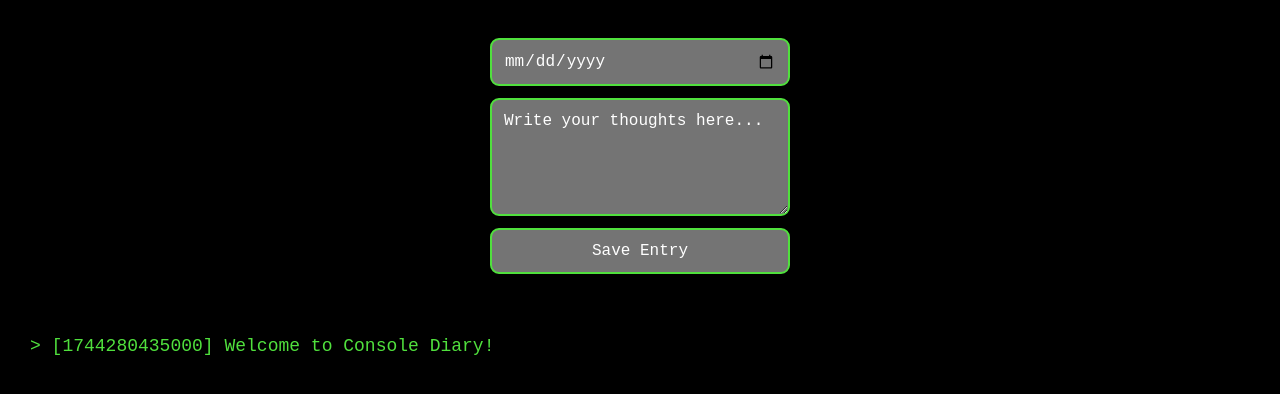
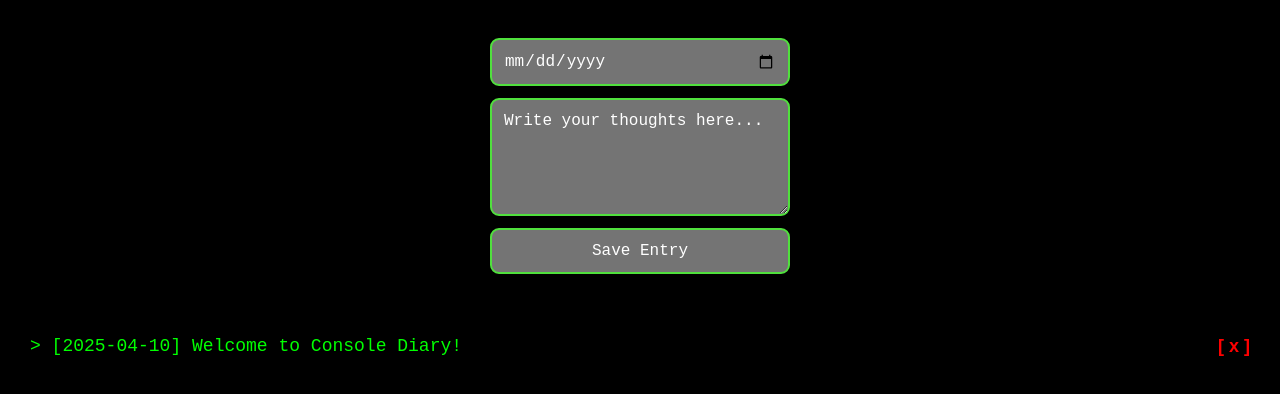
Before and after one commit to Vanshdeveloper/console-diary, a plain HTML site: page index.html in a window 1280 px wide. Shown: the part 82-476 px from the top of the page. Drawn offline with Linux system fonts and the light colour scheme.

Commit message:
Add files via upload

```diff
--- a/script.js
+++ b/script.js
@@ -1,7 +1,7 @@
 window.addEventListener('DOMContentLoaded', () => {
     const entries = JSON.parse(localStorage.getItem("consoleEntries")) || [];
-    entries.forEach(entry => addToConsole(entry.date, entry.text));
-})
+    entries.forEach(entry => addToConsole(entry));
+});
 
 document.getElementById('saveEntryBtn').addEventListener('click', () => {
     const date = document.getElementById('date').value;
@@ -9,21 +9,68 @@ document.getElementById('saveEntryBtn').addEventListener('click', () => {
     const output = document.getElementById('output');
 
     if (date && text) {
-        addToConsole(date, text);
+        const id = Date.now();
+        const entry = { id, date, text };
 
         const entries = JSON.parse(localStorage.getItem("consoleEntries")) || [];
-        entries.push({ date, text });
+        entries.push(entry);
         localStorage.setItem("consoleEntries", JSON.stringify(entries));
 
+        addToConsole(entry);
         document.getElementById('text').value = "";
     }
 });
 
-function addToConsole(date, text) {
+function addToConsole(entry, color, showDelete = true) {
     const display = document.getElementById('output');
-    const entry = document.createElement('p');
-    entry.innerText = `> [${date}] ${text}`;
-    display.appendChild(entry);
+
+    const entryP = document.createElement('p');
+    entryP.dataset.id = entry.id;
+    entryP.style.display = "flex";
+    entryP.style.justifyContent = "space-between";
+    entryP.style.alignItems = "flex-start";
+    entryP.style.flexWrap = "wrap";
+    entryP.style.gap = "12px";
+    // entryP.style.color = color;
+    entryP.style.color = color || "#00ff00"; // ✅ default green
+
+    const entrySpan = document.createElement('span');
+    entrySpan.style.flex = "1";
+    entrySpan.style.wordBreak = "break-word";
+    entrySpan.innerText = `> [${entry.date}] ${entry.text}`;
+
+    const deleteBtn = document.createElement('button');
+    deleteBtn.textContent = "[ x ]";
+    deleteBtn.style.background = "transparent";
+    deleteBtn.style.color = "#50e03d";
+    deleteBtn.style.color = "#ff0000";
+    deleteBtn.style.border = "none";
+    deleteBtn.style.fontSize = "18px";
+    deleteBtn.style.fontWeight = "bold";
+    deleteBtn.onclick = () => deleteEntryByDate(entry.id);
+
+    display.appendChild(entryP);
+    entryP.appendChild(entrySpan);
+    entryP.appendChild(deleteBtn);
 }
 
-addToConsole(Date.now(), "Welcome to Console Diary!");
+function deleteEntryByDate(id) {
+    let entries = JSON.parse(localStorage.getItem('consoleEntries')) || [];
+    const newEntries = entries.filter(entry => entry.id !== id);
+
+    if (entries.length === newEntries.length) {
+        addToConsole("System", `No entry found to delete`, "red", false);
+    }
+    else {
+        localStorage.setItem('consoleEntries', JSON.stringify(newEntries));
+
+        const display = document.getElementById("output");
+        const toRemove = display.querySelector(`p[data-id="${id}"]`);
+        if (toRemove) toRemove.remove();
+
+        addToConsole({ id: Date.now(), date: "System", text: "Entry deleted successfully" }, "purple", false);
+    }
+    // console.log(entries);
+}
+
+addToConsole({ id: Date.now(), date: new Date().toISOString().split("T")[0], text: "Welcome to Console Diary!" });
```
Also changed, not shown: index.html (+2 -1 lines).
